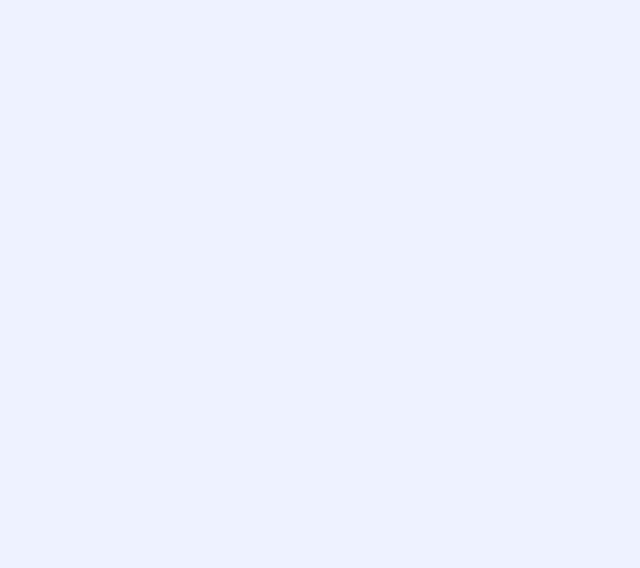
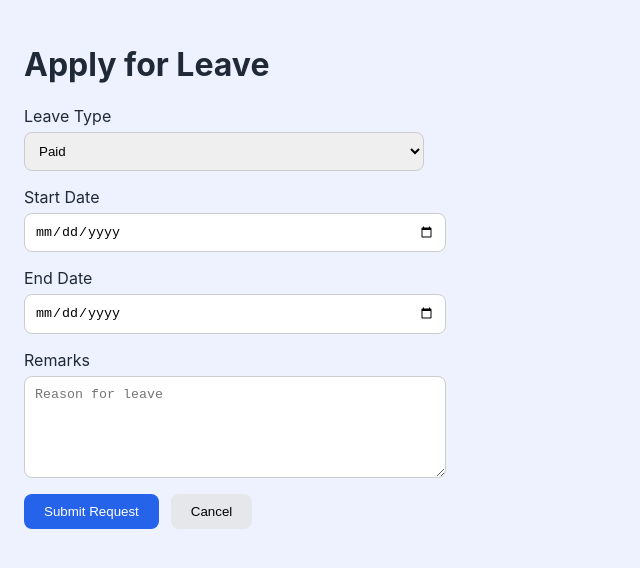
Before and after one commit to mourisikaagk/IndexOne-odoo-hackathon, a React app in the folder frontend/: page /employee/leave/apply in a window 1280 px wide. Before the commit this address had no page. Shown: the top 568 px of the page, without its empty margins (0-640 px from the left). Built offline with nearby package versions, Linux system fonts and the light colour scheme; the HTML template or start-up script is replaced by a standard one.

Commit message:
Added Employee Leave apply form and status list with routing

```diff
--- a/frontend/src/App.jsx
+++ b/frontend/src/App.jsx
@@ -4,6 +4,8 @@ import ProfileView from "./components/employee/ProfileView";
 import ProfileEdit from "./components/employee/ProfileEdit";
 import AttendanceDaily from "./components/employee/AttendanceDaily";
 import AttendanceWeekly from "./components/employee/AttendanceWeekly";
+import LeaveApplyForm from "./components/employee/LeaveApplyForm";
+import LeaveStatusList from "./components/employee/LeaveStatusList";
 
 // Keep any routes from the Team Leader's version here as they are added.
 // import Login from "./pages/Login";
@@ -19,9 +21,11 @@ function App() {
         <Route path="/employee/profile/edit" element={<ProfileEdit />} />
         <Route path="/employee/attendance" element={<AttendanceDaily />} />
         <Route path="/employee/attendance/weekly" element={<AttendanceWeekly />} />
+        <Route path="/employee/leave" element={<LeaveStatusList />} />
+        <Route path="/employee/leave/apply" element={<LeaveApplyForm />} />
+        <Route path="/employee/leave/status" element={<LeaveStatusList />} />
         {/* <Route path="/login" element={<Login />} /> */}
         {/* <Route path="/admin/dashboard" element={<AdminDashboard />} /> */}
-
       </Routes>
     </BrowserRouter>
   );
--- /dev/null
+++ b/frontend/src/components/LeaveApplyForm.jsx
@@ -0,0 +1,105 @@
+import { useState } from "react";
+import { useNavigate } from "react-router-dom";
+
+function LeaveApplyForm() {
+  const navigate = useNavigate();
+
+  const [formData, setFormData] = useState({
+    leaveType: "Paid",
+    startDate: "",
+    endDate: "",
+    remarks: "",
+  });
+
+  const handleChange = (e) => {
+    setFormData({ ...formData, [e.target.name]: e.target.value });
+  };
+
+  const handleSubmit = (e) => {
+    e.preventDefault();
+    // TODO: axiosInstance.post("/leave/apply", formData) once backend is ready
+    console.log("Leave request submitted:", formData);
+    navigate("/employee/leave/status");
+  };
+
+  return (
+    <div style={{ padding: "24px", maxWidth: "400px" }}>
+      <h1>Apply for Leave</h1>
+
+      <form onSubmit={handleSubmit}>
+        <label>Leave Type</label>
+        <select
+          name="leaveType"
+          value={formData.leaveType}
+          onChange={handleChange}
+          style={inputStyle}
+        >
+          <option value="Paid">Paid</option>
+          <option value="Sick">Sick</option>
+          <option value="Unpaid">Unpaid</option>
+        </select>
+
+        <label>Start Date</label>
+        <input
+          type="date"
+          name="startDate"
+          value={formData.startDate}
+          onChange={handleChange}
+          style={inputStyle}
+          required
+        />
+
+        <label>End Date</label>
+        <input
+          type="date"
+          name="endDate"
+          value={formData.endDate}
+          onChange={handleChange}
+          style={inputStyle}
+          required
+        />
+
+        <label>Remarks</label>
+        <textarea
+          name="remarks"
+          value={formData.remarks}
+          onChange={handleChange}
+          style={{ ...inputStyle, height: "80px" }}
+          placeholder="Reason for leave"
+        />
+
+        <div>
+          <button type="submit" style={btnStyle}>Submit Request</button>
+          <button
+            type="button"
+            style={{ ...btnStyle, marginLeft: "12px", background: "#e5e7eb", color: "#000" }}
+            onClick={() => navigate("/")}
+          >
+            Cancel
+          </button>
+        </div>
+      </form>
+    </div>
+  );
+}
+
+const inputStyle = {
+  display: "block",
+  width: "100%",
+  padding: "10px",
+  marginTop: "6px",
+  marginBottom: "16px",
+  borderRadius: "8px",
+  border: "1px solid #ccc",
+};
+
+const btnStyle = {
+  padding: "10px 20px",
+  borderRadius: "8px",
+  border: "none",
+  background: "#2563eb",
+  color: "#fff",
+  cursor: "pointer",
+};
+
+export default LeaveApplyForm;
--- /dev/null
+++ b/frontend/src/components/employee/LeaveApplyForm.jsx
@@ -0,0 +1,105 @@
+import { useState } from "react";
+import { useNavigate } from "react-router-dom";
+
+function LeaveApplyForm() {
+  const navigate = useNavigate();
+
+  const [formData, setFormData] = useState({
+    leaveType: "Paid",
+    startDate: "",
+    endDate: "",
+    remarks: "",
+  });
+
+  const handleChange = (e) => {
+    setFormData({ ...formData, [e.target.name]: e.target.value });
+  };
+
+  const handleSubmit = (e) => {
+    e.preventDefault();
+    // TODO: axiosInstance.post("/leave/apply", formData) once backend is ready
+    console.log("Leave request submitted:", formData);
+    navigate("/employee/leave/status");
+  };
+
+  return (
+    <div style={{ padding: "24px", maxWidth: "400px" }}>
+      <h1>Apply for Leave</h1>
+
+      <form onSubmit={handleSubmit}>
+        <label>Leave Type</label>
+        <select
+          name="leaveType"
+          value={formData.leaveType}
+          onChange={handleChange}
+          style={inputStyle}
+        >
+          <option value="Paid">Paid</option>
+          <option value="Sick">Sick</option>
+          <option value="Unpaid">Unpaid</option>
+        </select>
+
+        <label>Start Date</label>
+        <input
+          type="date"
+          name="startDate"
+          value={formData.startDate}
+          onChange={handleChange}
+          style={inputStyle}
+          required
+        />
+
+        <label>End Date</label>
+        <input
+          type="date"
+          name="endDate"
+          value={formData.endDate}
+          onChange={handleChange}
+          style={inputStyle}
+          required
+        />
+
+        <label>Remarks</label>
+        <textarea
+          name="remarks"
+          value={formData.remarks}
+          onChange={handleChange}
+          style={{ ...inputStyle, height: "80px" }}
+          placeholder="Reason for leave"
+        />
+
+        <div>
+          <button type="submit" style={btnStyle}>Submit Request</button>
+          <button
+            type="button"
+            style={{ ...btnStyle, marginLeft: "12px", background: "#e5e7eb", color: "#000" }}
+            onClick={() => navigate("/")}
+          >
+            Cancel
+          </button>
+        </div>
+      </form>
+    </div>
+  );
+}
+
+const inputStyle = {
+  display: "block",
+  width: "100%",
+  padding: "10px",
+  marginTop: "6px",
+  marginBottom: "16px",
+  borderRadius: "8px",
+  border: "1px solid #ccc",
+};
+
+const btnStyle = {
+  padding: "10px 20px",
+  borderRadius: "8px",
+  border: "none",
+  background: "#2563eb",
+  color: "#fff",
+  cursor: "pointer",
+};
+
+export default LeaveApplyForm;
--- /dev/null
+++ b/frontend/src/components/employee/LeaveStatusList.jsx
@@ -0,0 +1,89 @@
+import { useNavigate } from "react-router-dom";
+
+function LeaveStatusList() {
+  const navigate = useNavigate();
+
+  // Mock data — will be replaced with API data later
+  const leaveRequests = [
+    { id: 1, type: "Sick", from: "2026-08-10", to: "2026-08-11", status: "Approved" },
+    { id: 2, type: "Paid", from: "2026-08-18", to: "2026-08-19", status: "Pending" },
+    { id: 3, type: "Unpaid", from: "2026-07-25", to: "2026-07-25", status: "Rejected" },
+  ];
+
+  const statusColor = {
+    Approved: "#059669",
+    Pending: "#d97706",
+    Rejected: "#dc2626",
+  };
+
+  return (
+    <div style={{ padding: "24px" }}>
+      <h1>My Leave Requests</h1>
+
+      <button style={btnStyle} onClick={() => navigate("/employee/leave/apply")}>
+        + Apply for Leave
+      </button>
+
+      <table style={{ marginTop: "20px", borderCollapse: "collapse", width: "100%", maxWidth: "550px" }}>
+        <thead>
+          <tr>
+            <th style={thStyle}>Type</th>
+            <th style={thStyle}>From</th>
+            <th style={thStyle}>To</th>
+            <th style={thStyle}>Status</th>
+          </tr>
+        </thead>
+        <tbody>
+          {leaveRequests.map((req) => (
+            <tr key={req.id}>
+              <td style={tdStyle}>{req.type}</td>
+              <td style={tdStyle}>{req.from}</td>
+              <td style={tdStyle}>{req.to}</td>
+              <td style={{ ...tdStyle, color: statusColor[req.status], fontWeight: 600 }}>
+                {req.status}
+              </td>
+            </tr>
+          ))}
+        </tbody>
+      </table>
+
+      <button style={linkBtnStyle} onClick={() => navigate("/")}>
+        ← Back to Dashboard
+      </button>
+    </div>
+  );
+}
+
+const thStyle = {
+  textAlign: "left",
+  padding: "10px",
+  borderBottom: "2px solid #ddd",
+  background: "#f3f4f6",
+};
+
+const tdStyle = {
+  padding: "10px",
+  borderBottom: "1px solid #eee",
+};
+
+const btnStyle = {
+  padding: "10px 20px",
+  borderRadius: "8px",
+  border: "none",
+  background: "#2563eb",
+  color: "#fff",
+  cursor: "pointer",
+};
+
+const linkBtnStyle = {
+  display: "block",
+  marginTop: "20px",
+  background: "none",
+  border: "none",
+  color: "#2563eb",
+  cursor: "pointer",
+  padding: 0,
+  fontSize: "15px",
+};
+
+export default LeaveStatusList;
```
